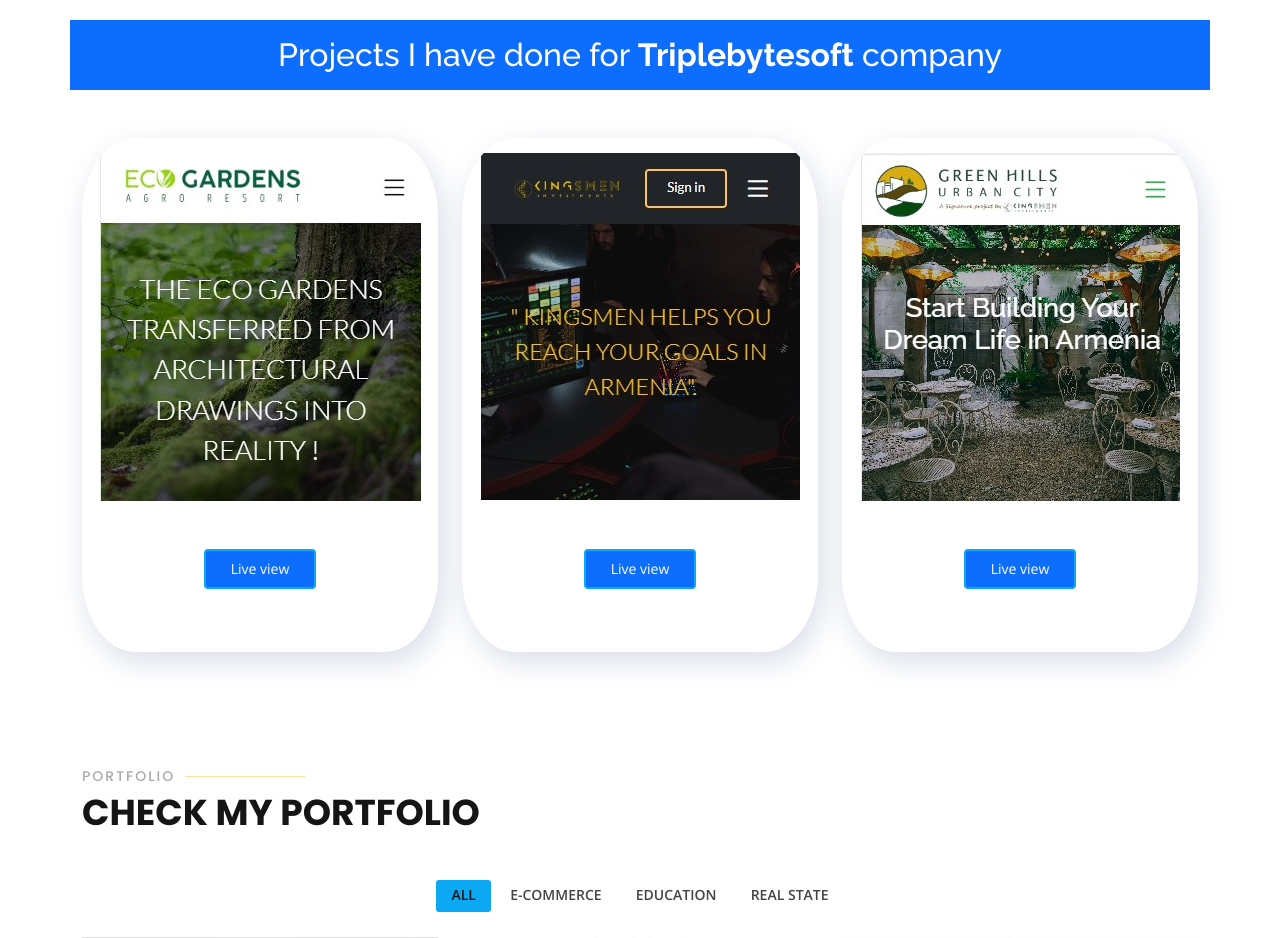
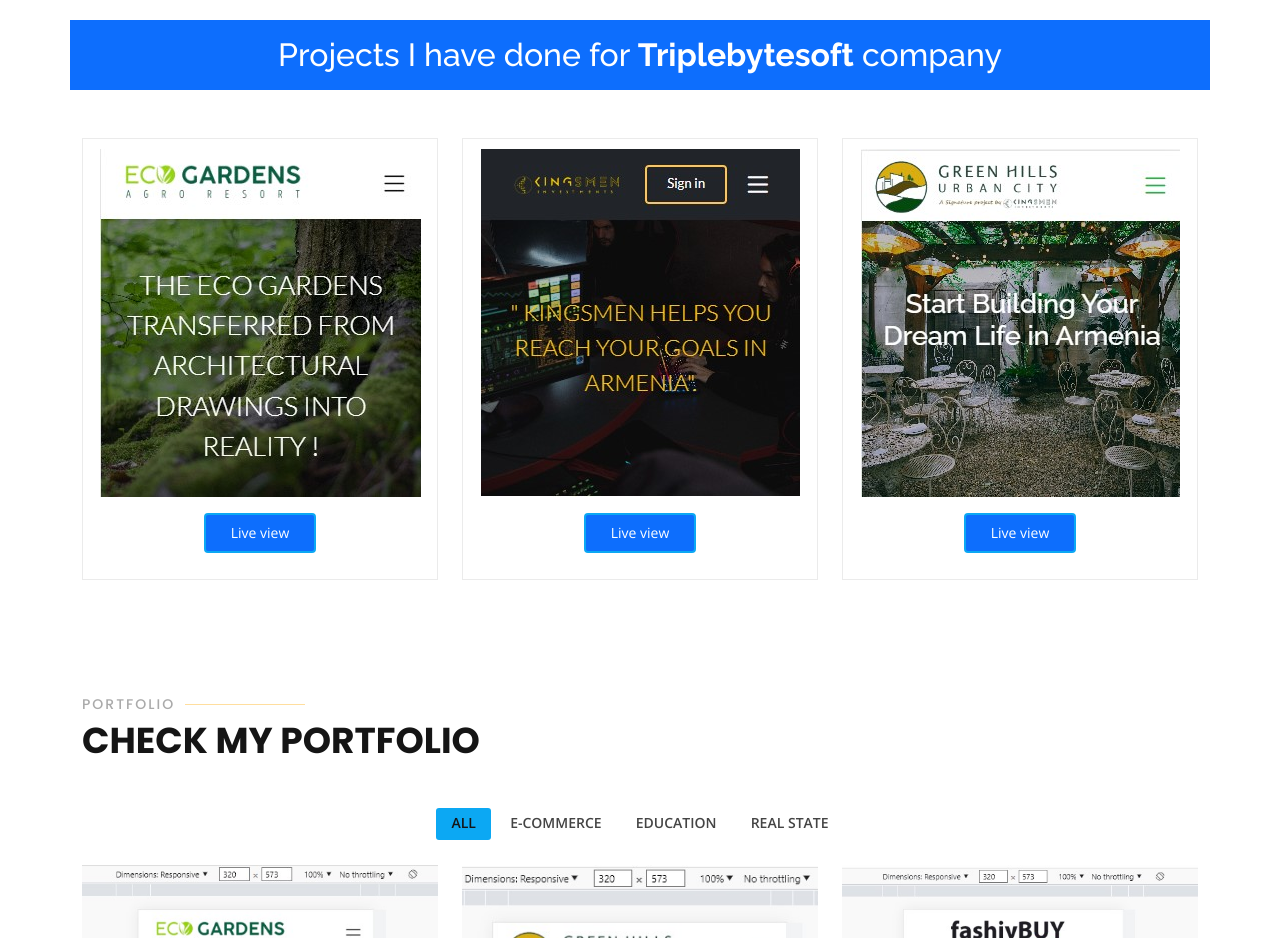
Before and after one commit to masirul-codify/portfolio, a plain HTML site: page index.html in a window 1280 px wide. Shown: the part 4380-5318 px from the top of the page. Drawn offline with nearby package versions, Linux system fonts and the light colour scheme.

Commit message:
add card

```diff
--- a/assets/css/style.css
+++ b/assets/css/style.css
@@ -51,22 +51,17 @@
 
 
 .box{
-  padding: 15px 10px;
-  position: relative;
-  overflow: hidden;
+  text-align: center;
+  border: 1px solid #ebebeb;
+  padding: 10px 15px;
+  transition: all ease-in-out 0.3s;
   background: #fff;
+}
+
+.box:hover{
+  border-color: #3c36ff;
   box-shadow: 5px 10px 29px 0 rgba(68, 88, 144, 0.2);
-  transition: all 0.3s ease-in-out;
-  border-radius: 15%;
-}
-
-.box:hover{
-  padding: 15px 10px;
-  position: relative;
-  overflow: hidden;
-  background: #fff;
-  box-shadow: 5px 6px  rgb(52, 106, 255);
-  border-radius: 15%;
+  transform: translateY(-10px);
 }
 
 
--- a/index.html
+++ b/index.html
@@ -364,7 +364,7 @@
                 <div class=" text-center ">
                   <img src="assets/img/portfolio/triplebyte-projects/ecogarden.jpg" class="img-fluid" alt="">
 
-                  <a href="https://masirul-codify.github.io/ecogardens/" target="_blank" class="btn my-5 bg-primary text-white"> Live view  </a>
+                  <a href="https://masirul-codify.github.io/ecogardens/" target="_blank" class="btn my-3 bg-primary text-white"> Live view  </a>
                 </div>
                </div>
             </div>
@@ -373,7 +373,7 @@
                 <div class=" text-center ">
                   <img src="assets/img/portfolio/triplebyte-projects/kmen.jpg" class="img-fluid" alt="">
 
-                  <a href="https://masirul-codify.github.io/kmen/" target="_blank" class="btn my-5 bg-primary text-white"> Live view  </a>
+                  <a href="https://masirul-codify.github.io/kmen/" target="_blank" class="btn my-3 bg-primary text-white"> Live view  </a>
                 </div>
                </div>
             </div>
@@ -382,7 +382,7 @@
                 <div class=" text-center ">
                   <img src="assets/img/portfolio/triplebyte-projects/greenhills.jpg" class="img-fluid" alt="">
 
-                  <a href="https://masirul-codify.github.io/green-hills/" target="_blank" class="btn my-5 bg-primary text-white"> Live view  </a>
+                  <a href="https://masirul-codify.github.io/green-hills/" target="_blank" class="btn my-3 bg-primary text-white"> Live view  </a>
                 </div>
                </div>
             </div>
```
